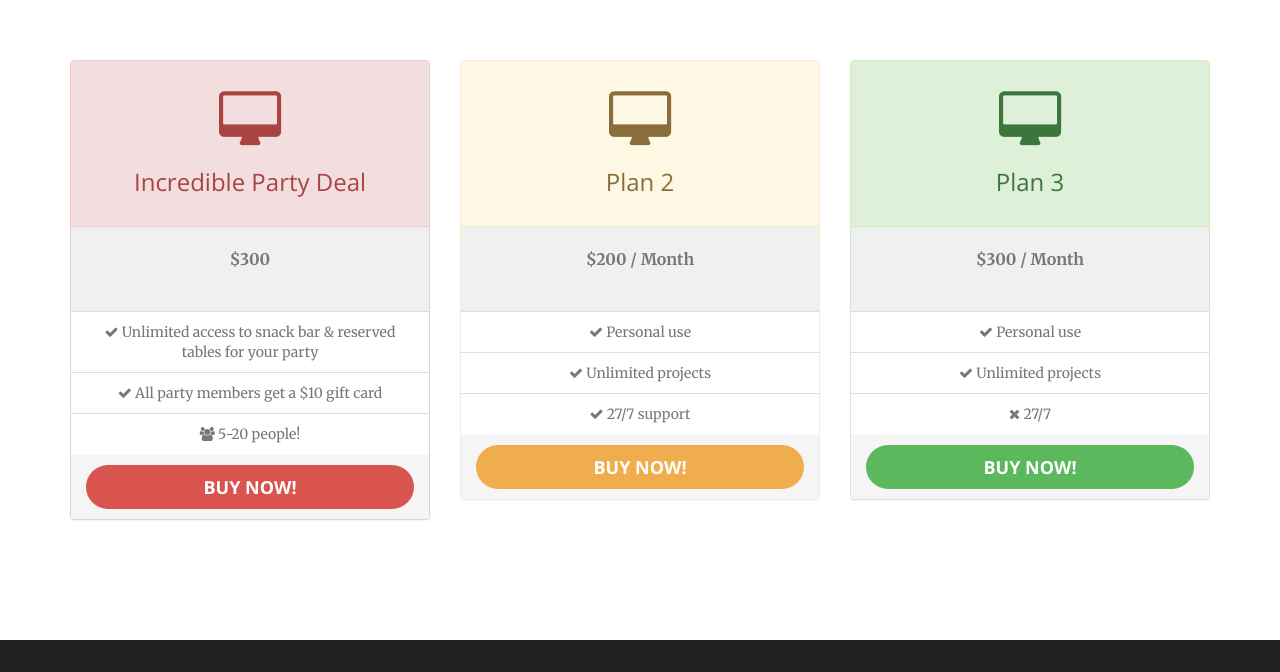
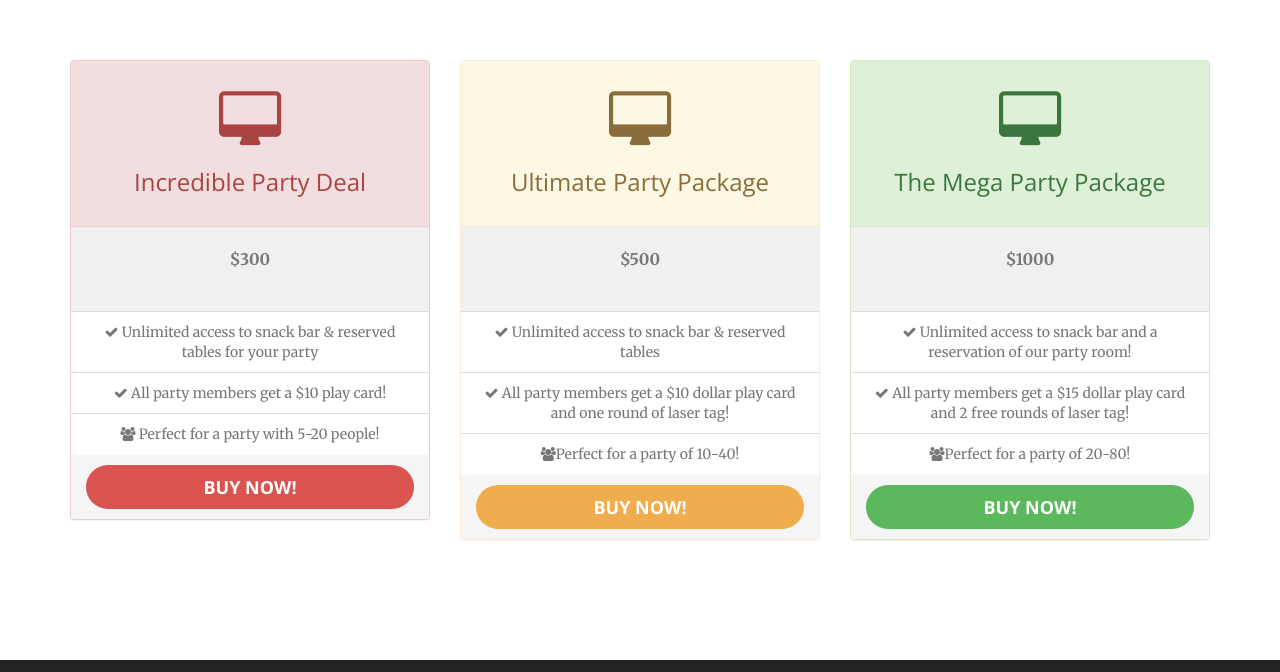
Before and after one commit to nixafblawebdesign/nixafblawebdesign.github.io, a website: page packages.html in a window 1280 px wide. Shown: the part 1519-2191 px from the top of the page. Drawn offline with nearby package versions, Linux system fonts and the light colour scheme.

Commit message:
Update packages.html

```diff
--- a/packages.html
+++ b/packages.html
@@ -120,7 +120,7 @@
                         </div>
                         <ul class="list-group text-center">
                             <li class="list-group-item"><i class="fa fa-check"></i>Unlimited access to snack bar</li>
-                            <li class="list-group-item"><i class="fa fa-check"></i> 4 $10 dollar gift cards</li>
+                            <li class="list-group-item"><i class="fa fa-check"></i> 4 $10 dollar play cards</li>
                             <li class="list-group-item"><i class="fa fa-check"></i> Your choice of 2 GoKart races or laser tag for 4</li>
                         </ul>
                         <div class="panel-footer">
@@ -142,7 +142,7 @@
                         </div>
                         <ul class="list-group text-center">
                             <li class="list-group-item"><i class="fa fa-check"></i> Unlimited access to snack bar</li>
-                            <li class="list-group-item"><i class="fa fa-check"></i> 6 $10 gift cards</li>
+                            <li class="list-group-item"><i class="fa fa-check"></i> 6 $10 play cards</li>
                             <li class="list-group-item"><i class="fa fa-check"></i> Your choice of 3 GoKart races, laser tag for 4, or bumper cars for 4</li>
                         </ul>
                         <div class="panel-footer">
@@ -173,8 +173,8 @@
                         </div>
                         <ul class="list-group text-center">
                             <li class="list-group-item"><i class="fa fa-check"></i> Unlimited access to snack bar & reserved tables for your party</li>
-                            <li class="list-group-item"><i class="fa fa-check"></i> All party members get a $10 gift card</li>
-                            <li class="list-group-item"><i class="fa fa-users"></i> 5-20 people!</li>
+                            <li class="list-group-item"><i class="fa fa-check"></i> All party members get a $10 play card!</li>
+                            <li class="list-group-item"><i class="fa fa-users"></i> Perfect for a party with 5-20 people!</li>
                         </ul>
                         <div class="panel-footer">
                             <a class="btn btn-lg btn-block btn-danger" href="#">BUY NOW!</a>
@@ -188,15 +188,15 @@
                     <div class="panel panel-warning panel-pricing">
                         <div class="panel-heading">
                             <i class="fa fa-desktop"></i>
-                            <h3>Plan 2</h3>
+                            <h3>Ultimate Party Package</h3>
                         </div>
                         <div class="panel-body text-center">
-                            <p><strong>$200 / Month</strong></p>
+                            <p><strong>$500</strong></p>
                         </div>
                         <ul class="list-group text-center">
-                            <li class="list-group-item"><i class="fa fa-check"></i> Personal use</li>
-                            <li class="list-group-item"><i class="fa fa-check"></i> Unlimited projects</li>
-                            <li class="list-group-item"><i class="fa fa-check"></i> 27/7 support</li>
+                            <li class="list-group-item"><i class="fa fa-check"></i> Unlimited access to snack bar & reserved tables</li>
+                            <li class="list-group-item"><i class="fa fa-check"></i> All party members get a $10 dollar play card and one round of laser tag!</li>
+                            <li class="list-group-item"><i class="fa fa-users"></i>Perfect for a party of 10-40!</li>
                         </ul>
                         <div class="panel-footer">
                             <a class="btn btn-lg btn-block btn-warning" href="#">BUY NOW!</a>
@@ -210,15 +210,15 @@
                     <div class="panel panel-success panel-pricing">
                         <div class="panel-heading">
                             <i class="fa fa-desktop"></i>
-                            <h3>Plan 3</h3>
+                            <h3>The Mega Party Package</h3>
                         </div>
                         <div class="panel-body text-center">
-                            <p><strong>$300 / Month</strong></p>
+                            <p><strong>$1000</strong></p>
                         </div>
                         <ul class="list-group text-center">
-                            <li class="list-group-item"><i class="fa fa-check"></i> Personal use</li>
-                            <li class="list-group-item"><i class="fa fa-check"></i> Unlimited projects</li>
-                            <li class="list-group-item"><i class="fa fa-times"></i> 27/7</li>
+                            <li class="list-group-item"><i class="fa fa-check"></i> Unlimited access to snack bar and a reservation of our party room!</li>
+                            <li class="list-group-item"><i class="fa fa-check"></i> All party members get a $15 dollar play card and 2 free rounds of laser tag!</li>
+                            <li class="list-group-item"><i class="fa fa-users"></i>Perfect for a party of 20-80!</li>
                         </ul>
                         <div class="panel-footer">
                             <a class="btn btn-lg btn-block btn-success" href="#">BUY NOW!</a>
```
